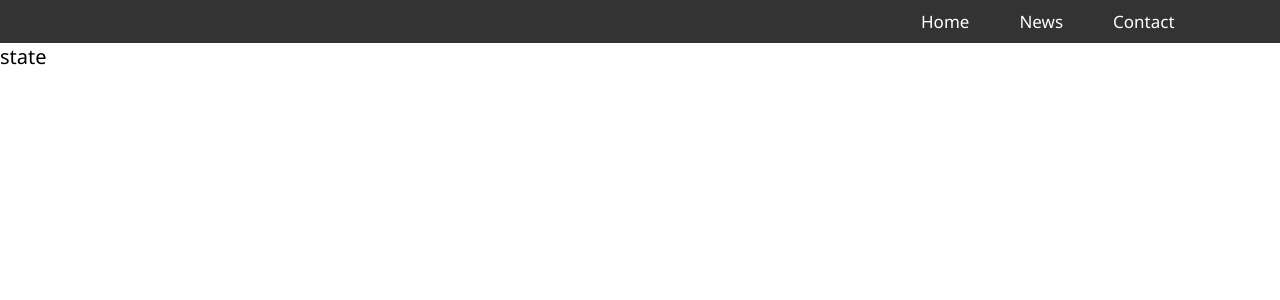
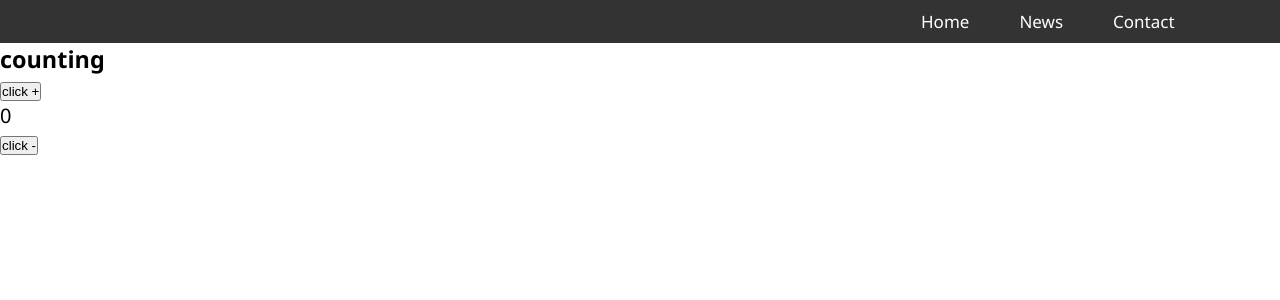
Before and after one commit to hemakumarm72/react-first-tutorial, a React (Create React App) app: page /state in a window 1280 px wide. Shown: the top 300 px of the page. Built offline with nearby package versions, Linux system fonts and the light colour scheme.

Commit message:
error  for setstate undefined

```diff
--- a/src/components/state/State.jsx
+++ b/src/components/state/State.jsx
@@ -1,10 +1,46 @@
 import React from 'react';
 import './state.css';
+
+class Counter extends React.Component {
+  constructor(props) {
+    super(props);
+
+    this.state = {
+      count: 0,
+
+    };
+  }
+
+  // set increment function change set state "Setstate"
+
+  // setState - To State manipulate
+  increment() {
+    this.setState((state) => ({ count: state.count + 1 }));
+  }
+
+  decrement() { this.setState((prevState) => ({ count: prevState.value - 1 })); }
+
+  render() {
+    const { count } = this.state;
+
+    return (
+
+      <div className="counter">
+        <h3>counting</h3>
+        <button type="button" onClick={this.increment}>click +</button>
+
+        <p>{count}</p>
+        <button type="button" onClick={this.decrement}>click -</button>
+      </div>
+    );
+  }
+}
 
 function State() {
   return (
     <div className="state_contain">
-      <p>state</p>
+
+      <Counter />
     </div>
   );
 }
```
Also changed, not shown: package.json (+8 -7 lines), .eslintrc.js.
